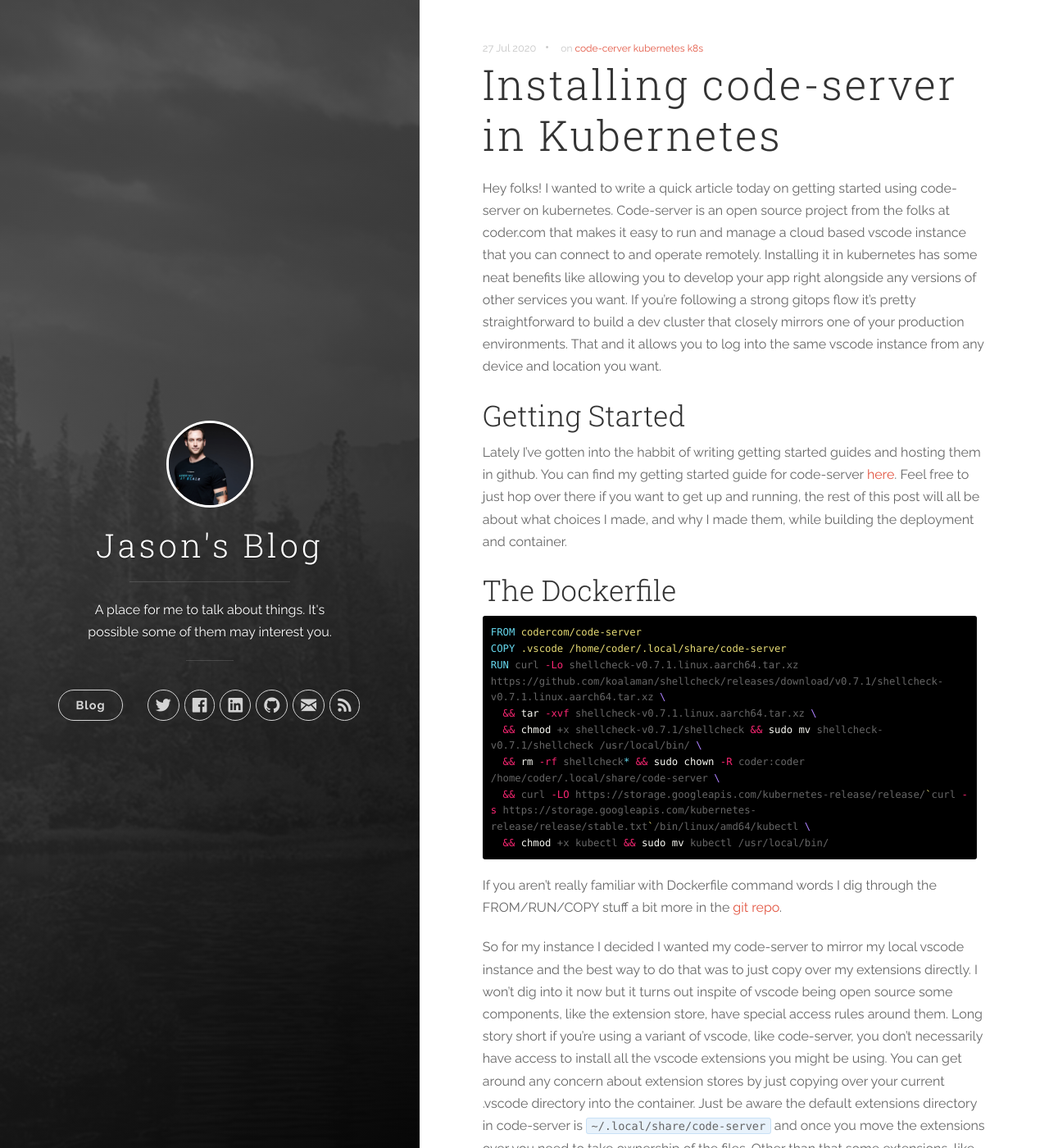
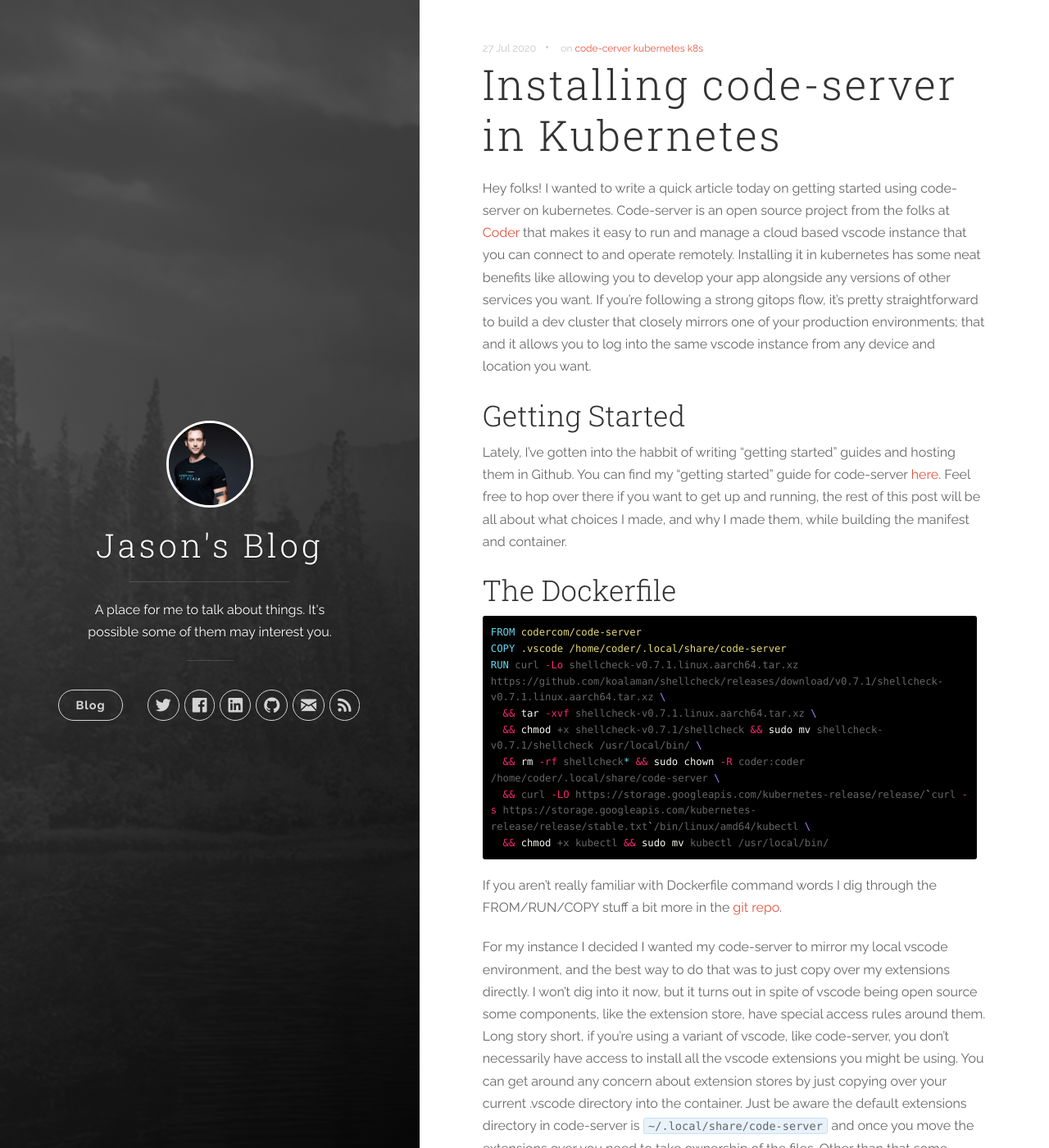
Before and after one commit to JasonMorgan/JasonMorgan.github.io, a Jekyll site: the page built from _posts/2020-07-27-install-code-server.md, in a window 1280 px wide and 1400 px high. Shown: the whole window at 82% size. Built offline with Jekyll 4.4.1, drawn with Linux system fonts in a browser that asks for light colours; nearby versions of some CDN libraries; our own code applies the rules of GitHub Pages for plain Markdown files; some of the changed text lies outside the part shown.

Commit message:
constructive edits from Ash.

```diff
--- a/_posts/2020-07-27-install-code-server.md
+++ b/_posts/2020-07-27-install-code-server.md
@@ -5,11 +5,11 @@
 published: true
 ---
 
-Hey folks! I wanted to write a quick article today on getting started using code-server on kubernetes. Code-server is an open source project from the folks at coder.com that makes it easy to run and manage a cloud based vscode instance that you can connect to and operate remotely. Installing it in kubernetes has some neat benefits like allowing you to develop your app right alongside any versions of other services you want. If you're following a strong gitops flow it's pretty straightforward to build a dev cluster that closely mirrors one of your production environments. That and it allows you to log into the same vscode instance from any device and location you want.
+Hey folks! I wanted to write a quick article today on getting started using code-server on kubernetes. Code-server is an open source project from the folks at [Coder](coder.com) that makes it easy to run and manage a cloud based vscode instance that you can connect to and operate remotely. Installing it in kubernetes has some neat benefits like allowing you to develop your app alongside any versions of other services you want. If you're following a strong gitops flow, it's pretty straightforward to build a dev cluster that closely mirrors one of your production environments; that and it allows you to log into the same vscode instance from any device and location you want.
 
 ## Getting Started
 
-Lately I've gotten into the habbit of writing getting started guides and hosting them in github. You can find my getting started guide for code-server [here](https://github.com/JasonMorgan/code-server-getting-started). Feel free to just hop over there if you want to get up and running, the rest of this post will all be about what choices I made, and why I made them, while building the deployment and container.
+Lately, I've gotten into the habbit of writing "getting started" guides and hosting them in Github. You can find my "getting started" guide for code-server [here](https://github.com/JasonMorgan/code-server-getting-started). Feel free to hop over there if you want to get up and running, the rest of this post will be all about what choices I made, and why I made them, while building the manifest and container.
 
 ## The Dockerfile
 
@@ -26,21 +26,21 @@
 
 If you aren't really familiar with Dockerfile command words I dig through the FROM/RUN/COPY stuff a bit more in the [git repo](https://github.com/JasonMorgan/code-server-getting-started/blob/master/docker-container.md).
 
-So for my instance I decided I wanted my code-server to mirror my local vscode instance and the best way to do that was to just copy over my extensions directly. I won't dig into it now but it turns out inspite of vscode being open source some components, like the extension store, have special access rules around them. Long story short if you're using a variant of vscode, like code-server, you don't necessarily have access to install all the vscode extensions you might be using. You can get around any concern about extension stores by just copying over your current .vscode directory into the container. Just be aware the default extensions directory in code-server is `~/.local/share/code-server` and once you move the extensions over you need to take ownership of the files. Other than that some extensions, like shellcheck and kubernetes, require you to have the binary available in your path so you'll need to modify your dockerfile to pull down anything you need.
+For my instance I decided I wanted my code-server to mirror my local vscode environment, and the best way to do that was to just copy over my extensions directly. I won't dig into it now, but it turns out in spite of vscode being open source some components, like the extension store, have special access rules around them. Long story short, if you're using a variant of vscode, like code-server, you don't necessarily have access to install all the vscode extensions you might be using. You can get around any concern about extension stores by just copying over your current .vscode directory into the container. Just be aware the default extensions directory in code-server is `~/.local/share/code-server` and once you move the extensions over you need to take ownership of the files. Other than that some extensions, like shellcheck and kubernetes, require you to have the binary available in your path so you'll need to modify your dockerfile to pull down anything you need.
 
 If you want to see a bit more detail about the dockerfile check out my comments in the [getting started guide](https://github.com/JasonMorgan/code-server-getting-started/blob/master/docker-container.md).
 
 ## The Manifest
 
-So before I go anywhere just want to point out I got my initial template from the folks over at DigitalOcean. You can see [their post](https://www.digitalocean.com/community/tutorials/how-to-set-up-the-code-server-cloud-ide-platform-on-digitalocean-kubernetes) about deploying code-server on kubernetes. I thought the whole thing was really well done and it's probably worth your time to read through, especially if you want a second opinion.
+Before I go anywhere I want to point out that I got my initial template from the folks over at DigitalOcean. You can see [their post](https://www.digitalocean.com/community/tutorials/how-to-set-up-the-code-server-cloud-ide-platform-on-digitalocean-kubernetes) about deploying code-server on kubernetes. I thought the whole thing was really well done and it's probably worth your time to read through, especially if you want a second opinion.
 
-A lot of this is going to be pretty standard, we have a deployment, a service, and a persistent volume claim. So I want to make sure I run my code server, using the image I customized and pushed to dockerhub, I want to be able to access it reliably via a service, and I want to persist it's data disk so I don't lose my work if something happens to the pod.
+A lot of this is going to be pretty standard, we have a deployment, a service, and a persistent volume claim. I want to make sure I run my code server, using the image I customized and pushed to dockerhub, I want to be able to access it reliably via a service, and I want to persist it's data disk so I don't lose my work if something happens to the pod.
 
-When we get to persisting the data we have to watch out for a couple things. First and foremost we have file permissions. I didn't have any issues on docker desktop but mounting volumes on AWS set the user permissions on the file system to root, and code-server by default runs as coder so I modified my prep script to chown the home directory. After that I built out a little script to set up a clean working directory and to try and clone whatever repo I told the init container to pull. You can find all this down in the manifest file [here](https://github.com/JasonMorgan/code-server-getting-started/blob/master/code-server.yaml).
+When we get to persisting the data we have to watch out for a couple things. First and foremost, we have file permissions. I didn't have any issues on docker desktop but mounting volumes on AWS set the user permissions on the file system to root, and code-server by default runs as coder, so I modified my prep script to chown the home directory. After that I built out a little script to set up a clean working directory and to try and clone whatever repo I told the init container to pull. You can find all this in the manifest file [here](https://github.com/JasonMorgan/code-server-getting-started/blob/master/code-server.yaml).
 
 ## The Ingress and TLS
 
-This ended up being trickier than I anticipated as code-server uses websockets to get that fancy editor experience and project contour didn't, maybe doesn't, have great documentation around how to get that working. I swapped over to nginx's ingress which supports web sockets by default and was up and running. If you aren't using cert-manager I'd higly recommend you check it out. The ACME HTTP challenge works great and cert-manager and nginx, or contour, will auto generate certificates for you on demand. This blog has some articles about setting up cert-manager and contour has a great tutorial [here](https://projectcontour.io/guides/cert-manager/). If you want to use nginx instead, like I did, you can checkout the how to on cert-manager's [docs page](https://cert-manager.io/docs/tutorials/acme/ingress/). The helm stuff is a bit dated but installing nginx's ingress is pretty straightforward at this poit.
+This ended up being trickier than I anticipated as code-server uses websockets to get that fancy editor experience and project contour didn't, maybe doesn't, have great documentation around how to get that working. I swapped over to nginx's ingress which supports web sockets by default and was up and running. If you aren't using cert-manager I'd higly recommend you check it out. The ACME HTTP challenge works great and cert-manager and nginx, or contour, will auto generate certificates for you on demand. This blog has some articles about setting up cert-manager and contour has a great tutorial [here](https://projectcontour.io/guides/cert-manager/). If you want to use nginx instead, like I did, you can checkout the how to on cert-manager's [docs page](https://cert-manager.io/docs/tutorials/acme/ingress/). The helm stuff is a bit dated but installing nginx's ingress is pretty straightforward at this point.
 
 I ended up using the following ingress:
 
```
